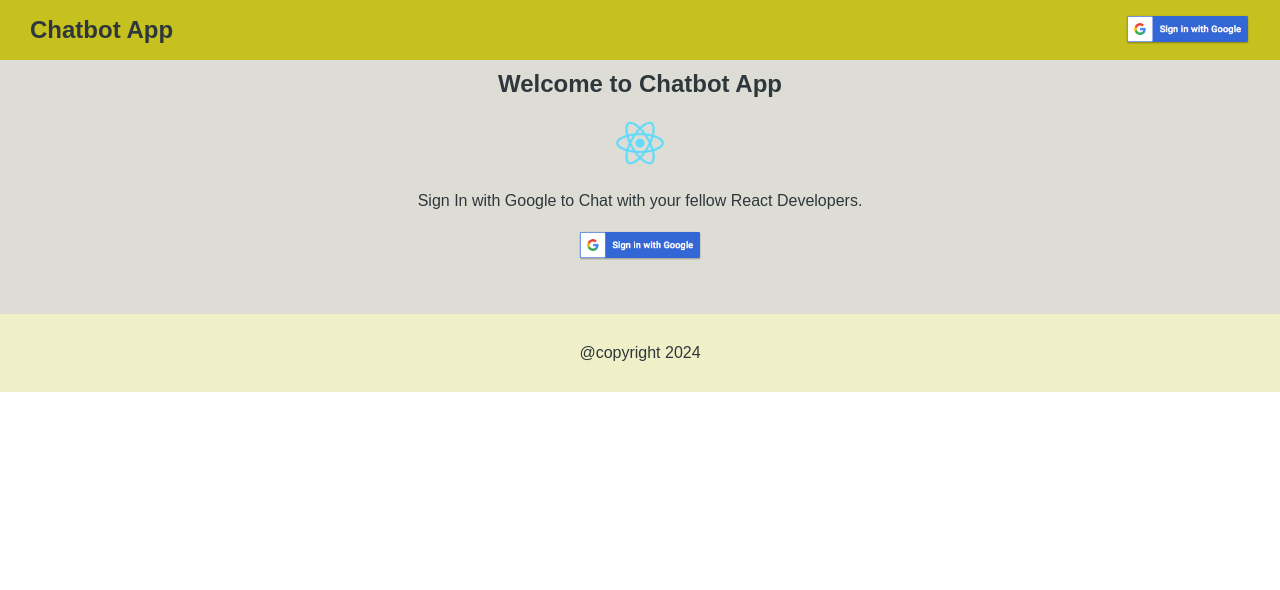
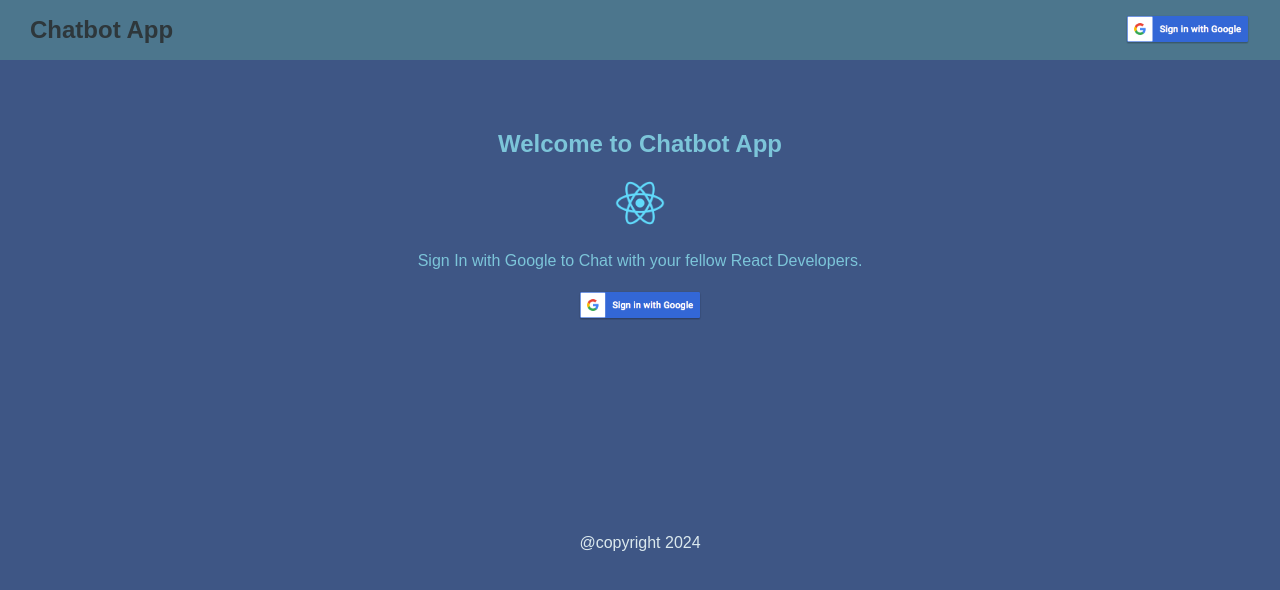
Before and after one commit to subdit/react-chatbot, a React (Create React App) app in the folder chatbot-app/: page / in a window 1280 px wide. Shown: the top 590 px of the page. Built offline with nearby package versions, Linux system fonts and the light colour scheme; no server answers.

Commit message:
modified App.css adn App.js style

```diff
--- a/chatbot-app/src/App.css
+++ b/chatbot-app/src/App.css
@@ -10,7 +10,7 @@ html,
 body {
   max-width: 100vw;
   font-size: 16px;
-  font-family: sans-serif;
+  font-family: Arial, Helvetica, sans-serif;
 }
 
 button,
@@ -21,7 +21,7 @@ input {
 .App {
   width: 100%;
   min-height: 100vh;
-  background-color: #1c2c4c;
+  background-color: #3e5685;
   color: #4c768d;
   padding-top: 60px;
 }
@@ -32,7 +32,7 @@ input {
   display: flex;
   align-items: center;
   justify-content: space-between;
-  background-color: #c7c11f;
+  background-color: #4c768d;
   color: #2e373b;
   height: 60px;
   position: fixed;
@@ -63,19 +63,19 @@ input {
   padding: 30px;
   text-align: center;
   margin-top: 40px;
-  color: #2e373b;
-  background-color: rgb(221, 221, 213);
+  color: #7cc5d9;
 }
 .welcome :is(h2, p, img) {
   margin-bottom: 20px;
   align-items: center;
 }
 .footer {
+  display: center;
   padding: 30px;
   text-align: center;
-  margin-top: 0px;
-  color: #2e373b;
-  background-color: rgb(240, 240, 200);
+  margin-top: 4%;
+  color: #dbe9ee;
+  -moz-text-decoration-line: ;
 }
 .footer :is(h2, p, img) {
   margin-bottom: 20px;
--- a/chatbot-app/src/App.js
+++ b/chatbot-app/src/App.js
@@ -10,10 +10,12 @@ import Footer from './components/Footer';
 function App() {
   const [user] = useAuthState(auth);
   return (
-    <div>
+    <div className='App'>
       <NavBar />
       {!user ? <Welcome /> : <ChatBox />}
-      <Footer />
+      <div className='footer'>
+        <Footer />
+      </div>
     </div>
   );
 }
```
